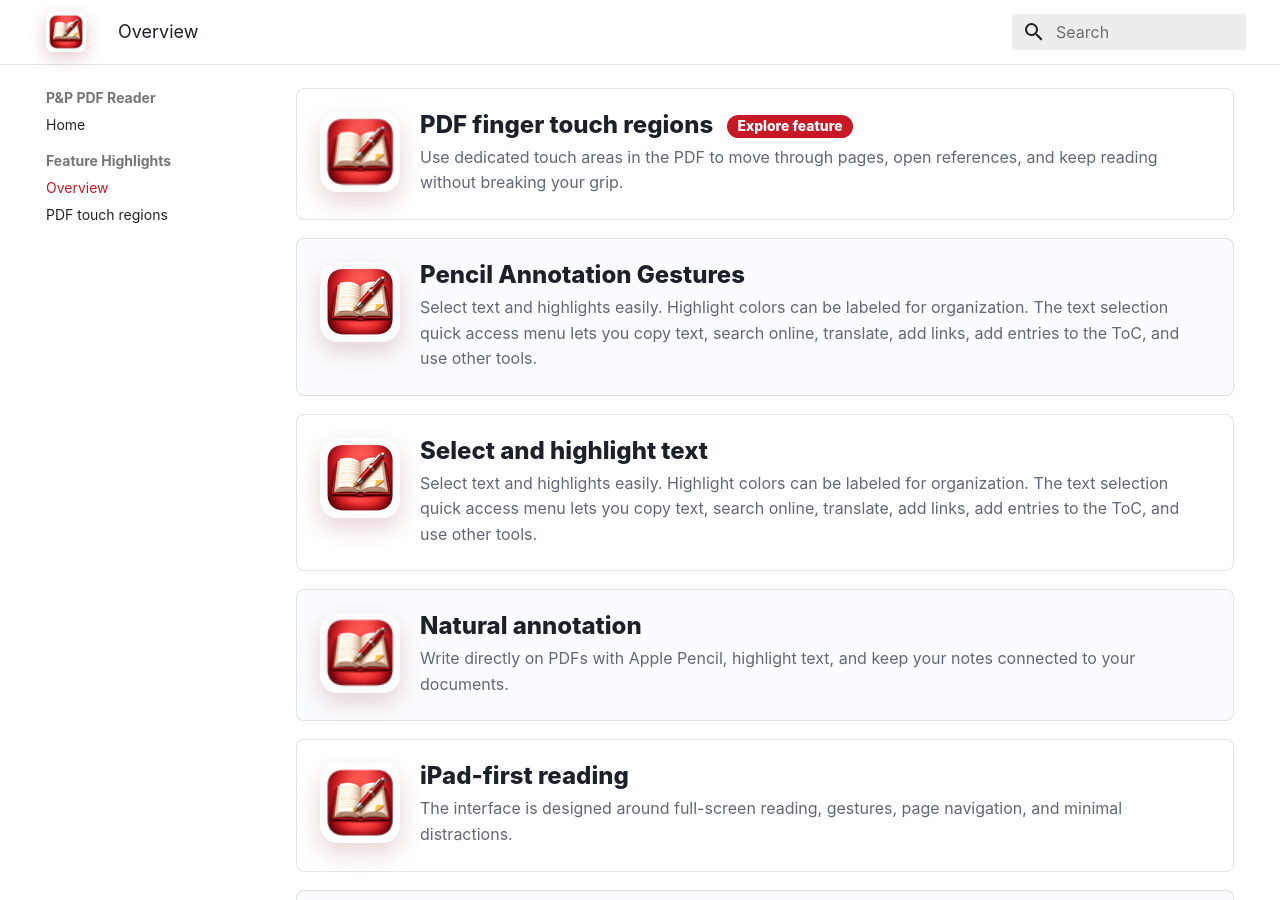
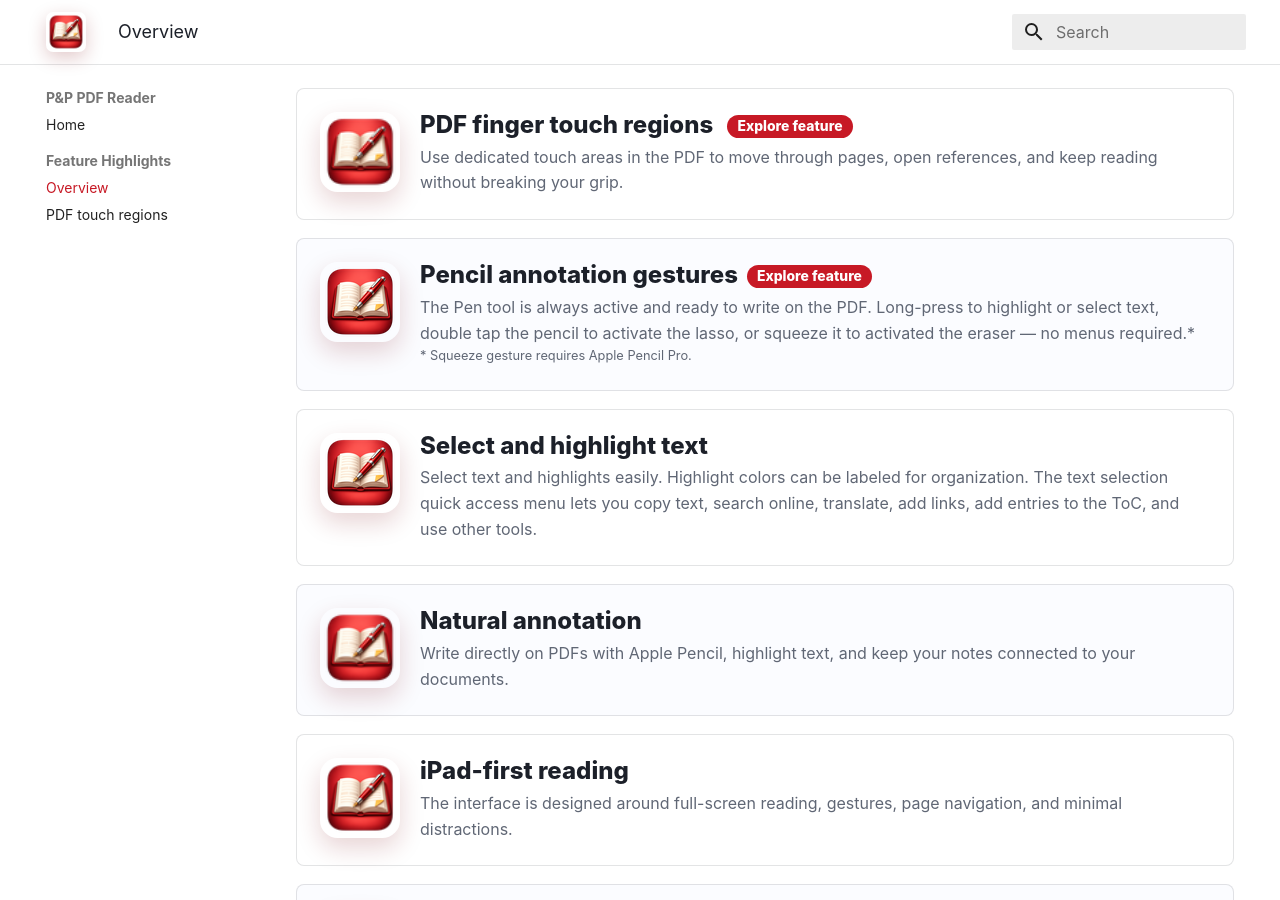
Before and after one commit to appdevproductivity/pp-pdf-reader, an MkDocs documentation site: the page built from docs/features.md, in a window 1280 px wide and 900 px high, scrolled down 327 px. Built offline with MkDocs 1.6.1 and Material for MkDocs 9.7.7, drawn with Linux system fonts in a browser that asks for light colours; some web fonts are replaced.

Commit message:
Added pencil annotation gesture to feature highlights

```diff
--- a/docs/features.md
+++ b/docs/features.md
@@ -18,8 +18,9 @@
   <article>
     <img src="../app-icon/Icon-80.png" alt="">
     <div>
-      <h2>Pencil Annotation Gestures</h2>
-      <p>Select text and highlights easily. Highlight colors can be labeled for organization. The text selection quick access menu lets you copy text, search online, translate, add links, add entries to the ToC, and use other tools.</p>
+      <h2>Pencil annotation gestures<span class="pp-feature-link-label">Explore feature</span></h2>
+      <p>The Pen tool is always active and ready to write on the PDF. Long-press to highlight or select text, double tap the pencil to activate the lasso, or squeeze it to activated the eraser — no menus required.*</p>
+	  <p style="font-size: 0.8em;">* Squeeze gesture requires Apple Pencil Pro.</p>
     </div>
   </article>
 
```
Also changed, not shown: docs/index.md (+22 -10 lines), site/features/index.html, site/index.html, site/search/search_index.json.
